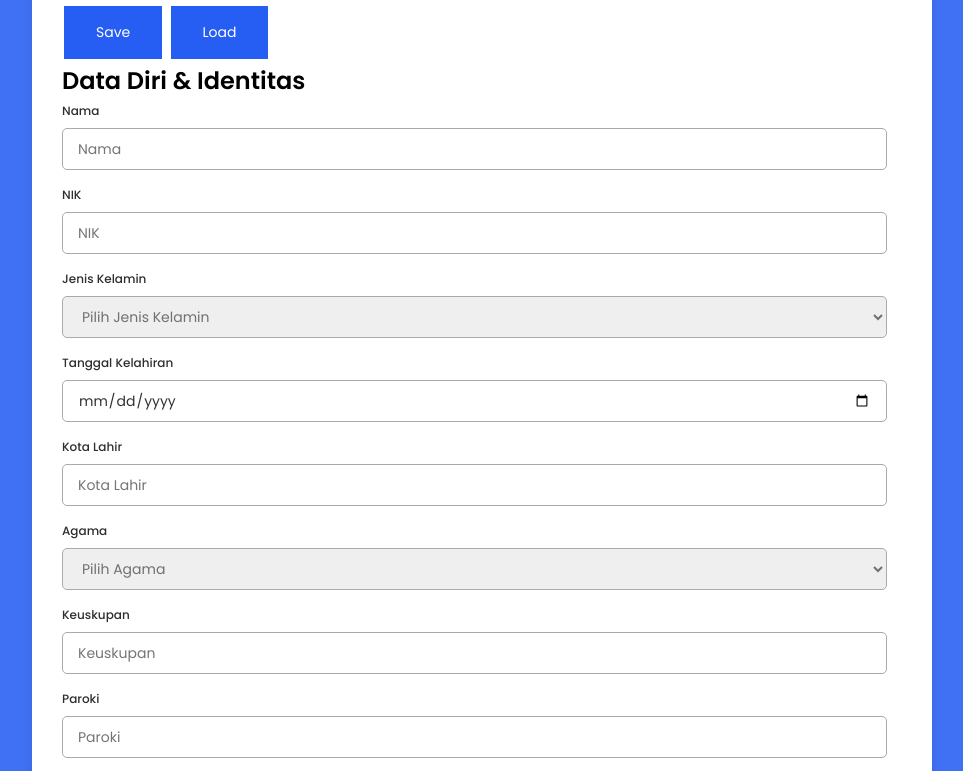
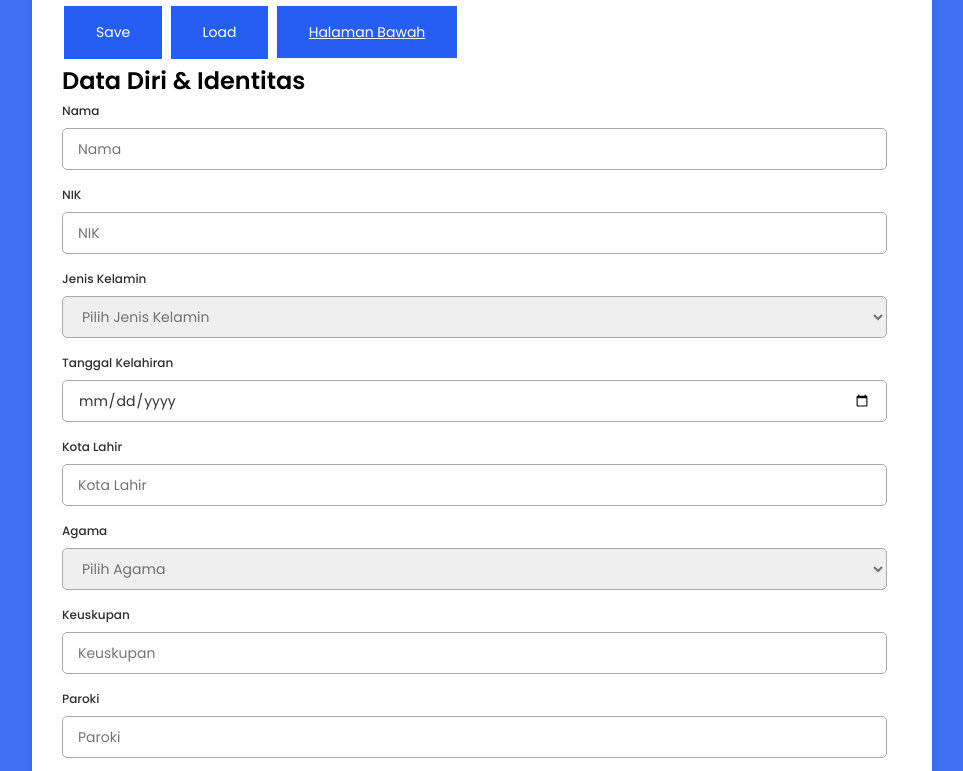
Before and after one commit to dioantares/dioantares.github.io, a plain HTML site: page index.html in a window 1280 px wide. Shown: the part 92-863 px from the top of the page, without its empty margins (158-1121 px from the left). Drawn offline with Linux system fonts and the light colour scheme.

Commit message:
Update Refresh + Tombol Halaman Bawah

```diff
--- a/index.html
+++ b/index.html
@@ -23,6 +23,7 @@
 
             <input class="save" type="button" value="Save" onclick="saveDataUmat()">
             <input class="load" type="button" value="Load" onclick="loadDataUmat()">
+            <a href="#halamanBawah" class="bawah" type="button">Halaman Bawah</a>
 
             <div id="form" class="formDataUmat">
                 <div class="dataDiri">
@@ -793,6 +794,8 @@
                     </button>
                 </div>
 
+                <div id="halamanBawah"></div>
+
                 <!-- Buat Canvas QRCode di halaman HTML -->
                 <div style="display: flexbox; flex-direction: row;">
                     <div id="qrcode" style="display: block; margin-top: 25px"></div>
--- a/script.js
+++ b/script.js
@@ -1,3 +1,9 @@
+// Refresh Halaman Website
+window.onbeforeunload = function () {
+    window.scrollTo(0, 0);
+  }
+///////////////////////////////
+
 function saveDataUmat() {
 
     var datadiri = getDataDiri();
--- a/style.css
+++ b/style.css
@@ -171,6 +171,16 @@ select {
     cursor: pointer;
 }
 
+.bawah{
+    background-color: #265df2;
+    font-size: 14px;
+    border: none;
+    color: white;
+    padding: 16px 32px;
+    margin: 4px 2px;
+    cursor: pointer;
+}
+
 .container form .btnText {
     font-size: 14px;
     font-weight: 400;
```
